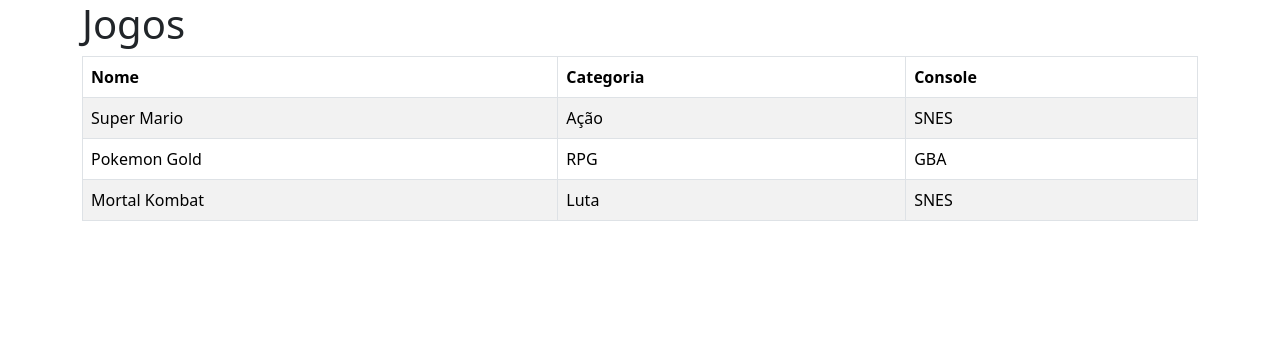
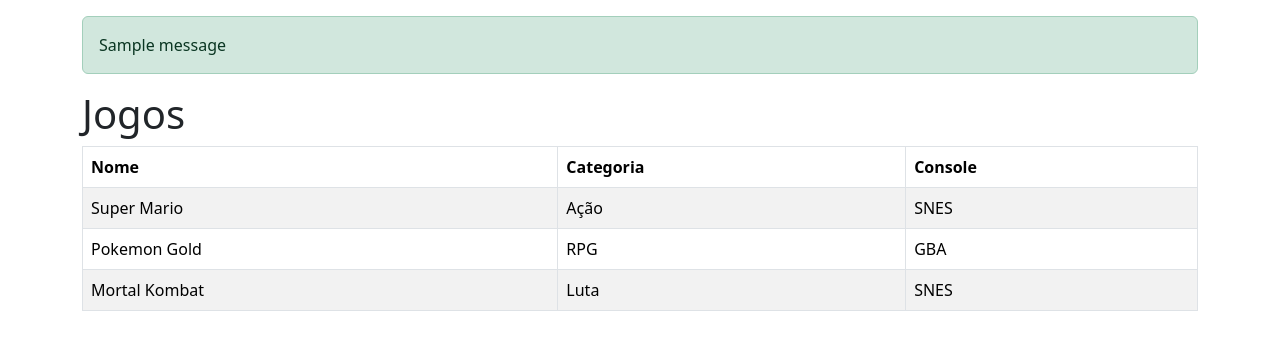
Before and after one commit to rogeriobgregorio/estudos-python, a Flask app: page / in a window 1280 px wide. Shown: the top 350 px of the page. Run offline with Flask 3, Linux system fonts and the light colour scheme; one stand-in notice (Sample message) is shown; some libraries are stand-ins or nearby versions.

Commit message:
refactor: Refactor template.html

```diff
--- a/jogoteca/templates/template.html
+++ b/jogoteca/templates/template.html
@@ -4,10 +4,20 @@
     <meta charset="UTF-8" />
     <meta name="viewport" content="width=device-width, initial-scale=1.0" />
     <title>Jogoteca</title>
-    <link rel="stylesheet" href="{{ url_for('static', filename='css/bootstrap.min.css') }}" />
+    <link
+      rel="stylesheet"
+      href="{{ url_for('static', filename='css/bootstrap.min.css') }}"
+    />
   </head>
   <body>
     <div class="container">
+      {% with messages = get_flashed_messages() %} {% if messages %}
+      <ul id="messages" class="list-unstyled mt-3">
+        {% for message in messages %}
+        <li class="alert alert-success">{{ message }}</li>
+        {% endfor %}
+      </ul>
+      {% endif %} {% endwith %}
       <div class="page-header">
         <h1>{{ titulo }}</h1>
       </div>
```
